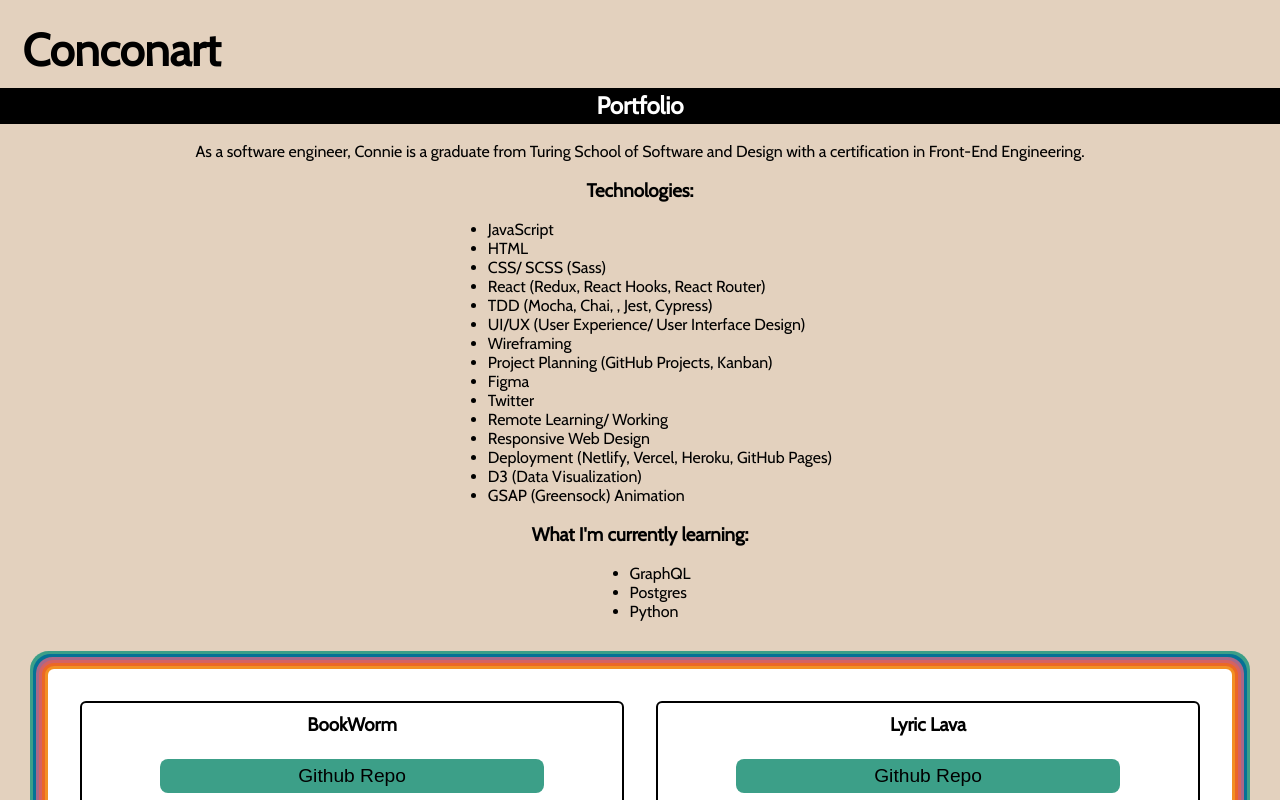
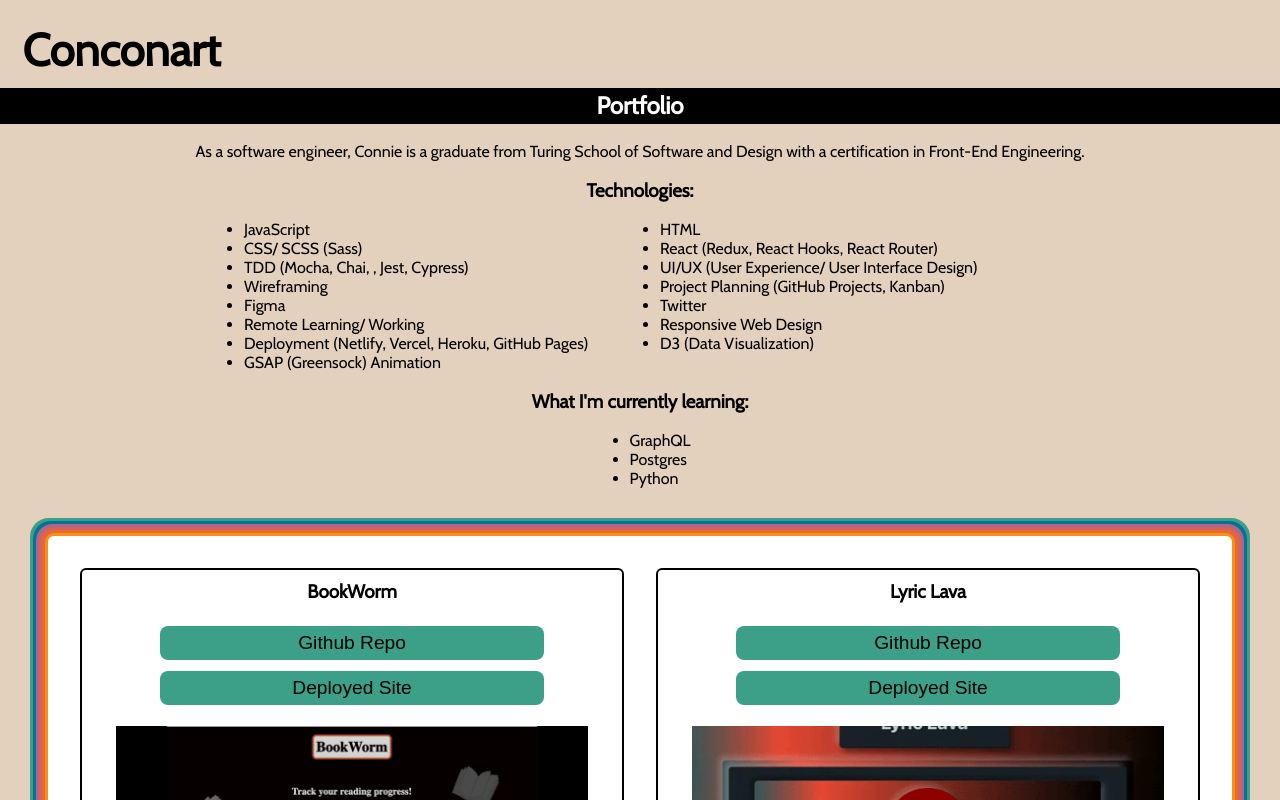
Before and after one commit to conconartist/conconart, a React (Create React App) app: page /portfolio in a window 1280 px wide. Shown: the top 800 px of the page. Built offline with nearby package versions, Linux system fonts and the light colour scheme.

Commit message:
Update styling for Portfolio

```diff
--- a/src/DevSummary/DevSummary.js
+++ b/src/DevSummary/DevSummary.js
@@ -7,7 +7,7 @@ export const DevSummary = () => {
         <p>As a software engineer, Connie is a graduate from Turing School of Software and Design with a certification in Front-End Engineering.
         </p>
         <h3>Technologies:</h3>
-        <ul>
+        <ul className='techStackList mainTechList'>
           <li>JavaScript</li>
           <li>HTML</li>
           <li>CSS/ SCSS (Sass)</li>
--- a/src/DevSummary/DevSummary.scss
+++ b/src/DevSummary/DevSummary.scss
@@ -0,0 +1,3 @@
+.mainTechList {
+    width: 65vw;
+}
--- a/src/index.scss
+++ b/src/index.scss
@@ -10,6 +10,7 @@
 @import './Refashions/Refashions.scss';
 @import './StudioCoaching/StudioCoaching.scss';
 @import './VoiceLessons/VoiceLessons.scss';
+@import './DevSummary/DevSummary.scss';
 
 body, html {
     background-color: $primary-background-color;
--- a/src/style/_App.scss
+++ b/src/style/_App.scss
@@ -45,7 +45,7 @@ button {
   justify-content: center;
   margin: 0.3em;
   padding: 0.3em;
-  width: 50vw;
+  width: 60vw;
   &:hover {
     background-color: black;
     color: white;
@@ -61,7 +61,7 @@ button {
   justify-content: center;
   margin: 0.3em;
   padding: 0.3em;
-  width: 50vw;
+  width: 60vw;
   &:hover {
     background-color: black;
     color: white;
@@ -129,7 +129,7 @@ button {
   justify-content: center;
   margin: 3.2em;
   padding: 1em;
-  width: 50vw;
+  width: 65vw;
 }
 
 .summaryHeader {
```
